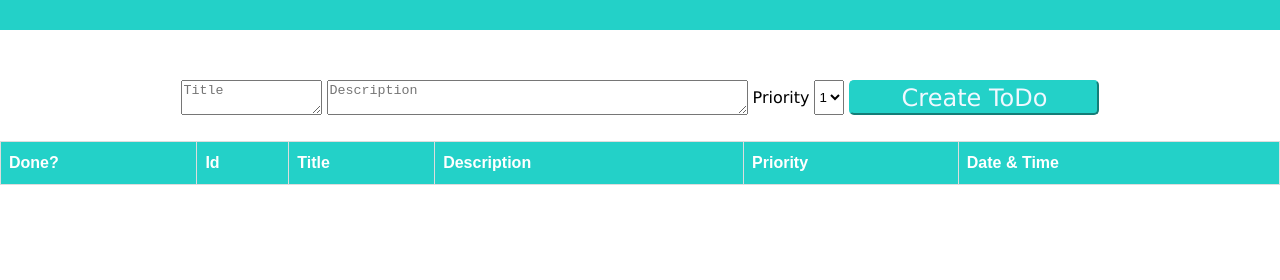
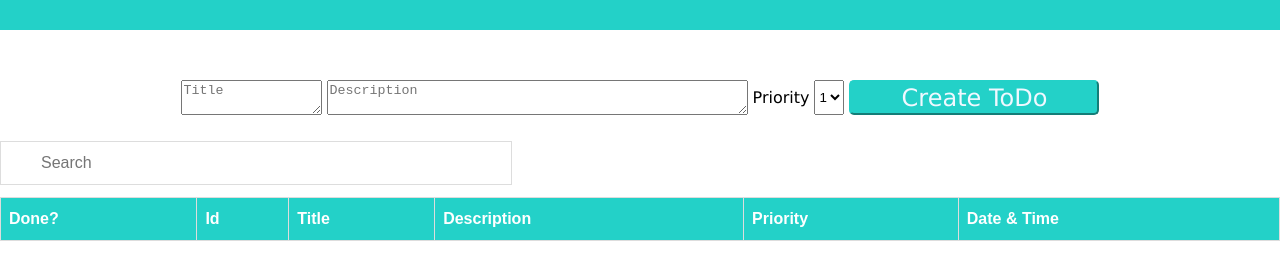
Before and after one commit to Michel-Haddad77/ToDo-list, a plain HTML site: page index.html in a window 1280 px wide. Shown: the part 130-410 px from the top of the page. Drawn offline with nearby package versions, Linux system fonts and the light colour scheme.

Commit message:
created search bar

```diff
--- a/index.html
+++ b/index.html
@@ -25,6 +25,9 @@
         </select>
         <button type="button" id ="create" class="button">Create ToDo</button>
     </div>
+
+    <!--Search bar-->
+    <input type="text" id="search" placeholder="Search">
 
     <table id="todos">
         <tr>
--- a/scripts/script.js
+++ b/scripts/script.js
@@ -102,7 +102,7 @@ function currentDate(){
     let date = new Date();
     let time = date.getHours() + ":" + String(date.getMinutes()).padStart(2, '0') + ":" + String(date.getSeconds()).padStart(2, '0');
     let today = String(date.getDate()).padStart(2, '0') + "/" + String(date.getMonth() +1).padStart(2, '0') + "/" + date.getFullYear();
-    return (time + " " + today)
+    return (today + " " + time)
 }
 
 //function that returns a random id
--- a/styles/styles.css
+++ b/styles/styles.css
@@ -37,7 +37,6 @@
 }
 
 table {
-    margin-top: 2%;
     width:100%;
     border: 1px solid rgb(35, 209, 200);
 }
@@ -67,6 +66,16 @@ td{
     border-color: rgb(35, 209, 200);
 
 }
+
+/* Search bar */
+#search {
+    margin-top: 2%;
+    width: 40%;
+    font-size: 16px;
+    padding: 12px 20px 12px 40px;
+    border: 1px solid #ddd; /* Add a grey border */
+    margin-bottom: 12px;
+  }
 
 /*Popup*/
 .popup {
```
Also changed, not shown: assets/searchicon.png (added).
